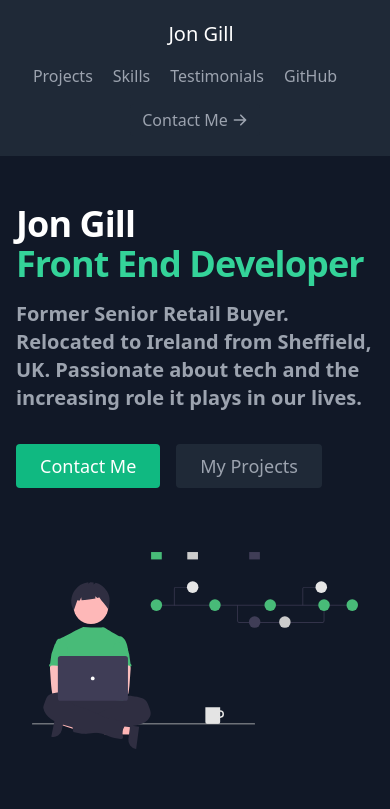
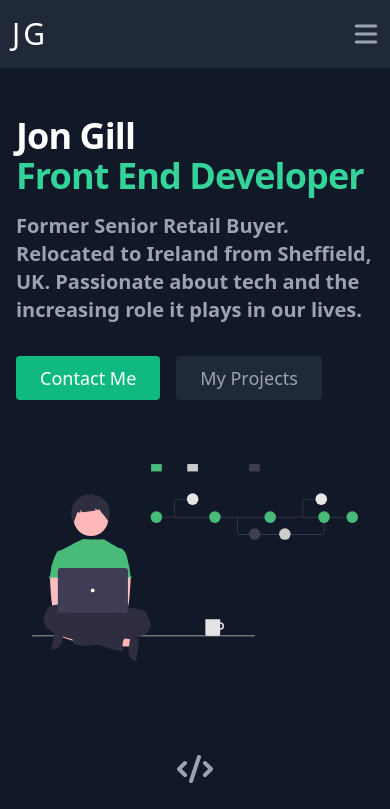
Before and after one commit to jpg6453/my-portfolio, a React (Create React App) app: page / in a window 390 px wide. Shown: the top 809 px of the page. Built offline with nearby package versions, Linux system fonts and the light colour scheme.

Commit message:
add slide out navbar on mobile

```diff
--- a/src/App.js
+++ b/src/App.js
@@ -7,10 +7,18 @@ import Navbar from './components/Navbar';
 import Contact from './components/Contact';
 
 export default function App() {
+  const scrollTo = (elementId) => {
+    const sectionAnchor = document.querySelector(elementId);
+    sectionAnchor.scrollIntoView({
+      behavior: 'smooth',
+      block: 'start',
+    });
+  };
+
   return (
     <main className='text-gray-400 bg-gray-900 body-font'>
-      <Navbar />
-      <About />
+      <Navbar scrollTo={scrollTo} />
+      <About scrollTo={scrollTo} />
       <Projects />
       <Skills />
       <Testimonials />
--- a/src/components/About.js
+++ b/src/components/About.js
@@ -1,6 +1,6 @@
 import React from 'react';
 
-export default function About() {
+export default function About({ scrollTo }) {
   return (
     <section id='about'>
       <div className='container md:mx-auto px-4 flex py-12 md:p-6 lg:px-24 lg:py-10 xl:px-40 xl:py-20 lg:flex-row flex-col items-center md:mt-20'>
@@ -14,18 +14,23 @@ export default function About() {
             Passionate about tech and the increasing role it plays in our lives.
           </p>
           <div className='flex justify-center'>
-            <a
-              href='#contact'
-              className='inline-flex text-white bg-green-500 border-0 py-2 px-6 focus:outline-none hover:bg-green-600 rounded text-lg'
+            <div
+              className='inline-flex text-white bg-green-500 border-0 py-2 px-6 focus:outline-none hover:bg-green-600 rounded text-lg scroll-beahvior:smooth'
+              onClick={() => {
+                scrollTo('#contact');
+              }}
             >
               Contact Me
-            </a>
-            <a
+            </div>
+            <div
               href='#projects'
               className='ml-4 inline-flex text-gray-400 bg-gray-800 border-0 py-2 px-6 focus:outline-none hover:bg-gray-700 hover:text-white rounded text-lg'
+              onClick={() => {
+                scrollTo('#projects');
+              }}
             >
               My Projects
-            </a>
+            </div>
           </div>
         </div>
         <div className='lg:max-w-lg md:w-full px-4 md:px-20 md:py-20 lg:p-0'>
--- a/src/components/Navbar.js
+++ b/src/components/Navbar.js
@@ -1,67 +1,86 @@
 import { ArrowRightIcon } from '@heroicons/react/solid';
-import React from 'react';
+import { HiMenu, HiX } from 'react-icons/hi';
+import React, { useState } from 'react';
 
-export default function Navbar() {
-  const scrollTo = (elementId) => {
-    const anchor = document.querySelector(elementId);
-    anchor.scrollIntoView({
-      behavior: 'smooth',
-      block: 'center',
-    });
-  };
+export default function Navbar({ scrollTo }) {
+  const [showNav, setShowNav] = useState(false);
+
   return (
-    <header className='bg-gray-800 md:sticky top-0 z-10'>
-      <div className='container mx-auto flex flex-wrap p-5 flex-col md:flex-row items-center'>
-        <a
-          href='#about'
-          className='ml-3 text-xl title-font font-medium text-white mb-4 md:mb-0'
+    <header className='md:flex justify-between items-center bg-gray-800 sticky top-0 z-10'>
+      <div className='container flex justify-between items-center'>
+        <li
+          onClick={() => {
+            scrollTo('#about');
+          }}
+          className='ml-3 text-3xl tracking-widest title-font font-medium text-white mt-4
+           mb-4 md:mb-0 list-none'
         >
-          Jon Gill
-        </a>
+          JG
+        </li>
 
-        <nav className='md:mr-auto md:ml-4 md:py-2 md:pl-4 md:border-l md:border-green-800	flex flex-wrap items-center text-base justify-center'>
-          <a
+        {showNav ? (
+          <HiX
+            onClick={() => setShowNav(!showNav)}
+            className='md:hidden block w-12 h-12 p-2 cursor-pointer'
+          />
+        ) : (
+          <HiMenu
+            onClick={() => setShowNav(!showNav)}
+            className='md:hidden block w-12 h-12 p-2 cursor-pointer'
+          />
+        )}
+
+        <ul
+          className={
+            (showNav ? 'left-0' : '-left-full') +
+            ' md:static text-3xl md:text-xl p-8 font-semibold fixed bottom-0 top-0 md:flex md:space-x-7 items-center md:bg-transparent bg-gray-900 bg-opacity-95 md:w-auto w-10/12 md:text-gray-500 text-white md:space-y-0 space-y-5 transition-left'
+          }
+        >
+          <li
             className='mr-5 hover:text-white'
             onClick={() => {
               scrollTo('#projects');
+              setShowNav(false);
             }}
           >
             Projects
-          </a>
-          <a
+          </li>
+          <li
             className='mr-5 hover:text-white'
             onClick={() => {
               scrollTo('#skills');
+              setShowNav(false);
             }}
           >
             Skills
-          </a>
-          <a
+          </li>
+          <li
             className='mr-5 hover:text-white'
             onClick={() => {
               scrollTo('#testimonials');
+              setShowNav(false);
             }}
           >
             Testimonials
-          </a>
-          <a
+          </li>
+          <li
             href='https://github.com/jpg6453'
             className='mr-5 hover:text-white'
             target='_blank'
             rel='noreferrer'
           >
             GitHub
-          </a>
-        </nav>
-        <a
-          className='inline-flex items-center bg-gray-800 border-0 py-1 px-3 focus:outline-none hover:bg-gray-700 rounded text-base mt-4 md:mt-0'
+          </li>
+        </ul>
+        <li
+          className='inline-flex items-center hidden bg-gray-800 border-0 py-1 px-3 focus:outline-none hover:bg-gray-700 rounded text-base mt-4 md:mt-0'
           onClick={() => {
             scrollTo('#contact');
           }}
         >
           Contact Me
           <ArrowRightIcon className='w-4 h-4 ml-1' />
-        </a>
+        </li>
       </div>
     </header>
   );
--- a/tailwind.config.js
+++ b/tailwind.config.js
@@ -2,10 +2,14 @@ module.exports = {
   purge: ['./src/**/*.{js,jsx,ts,tsx}', './public/index.html'],
   darkMode: false, // or 'media' or 'class'
   theme: {
-    extend: {},
+    extend: {
+      transitionProperty: {
+        left: 'left',
+      },
+    },
   },
   variants: {
     extend: {},
   },
   plugins: [],
-}
+};
```
